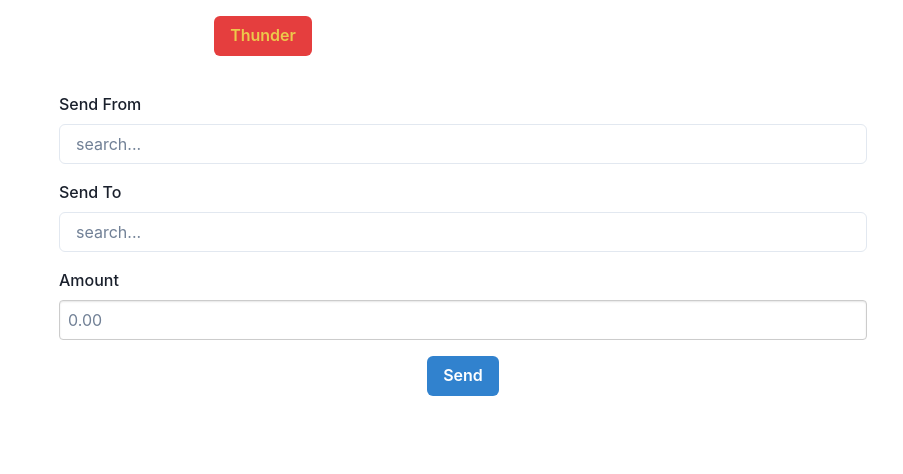
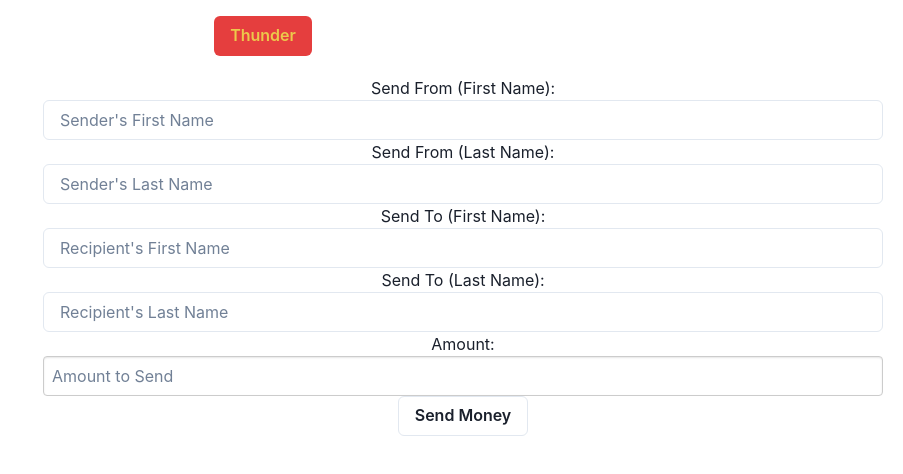
Before and after one commit to joshluismartin/Thunderbank, a React (Vite) app: page /Dashboard/SendMoney in a window 1280 px wide. Shown: the top 474 px of the page, without its empty margins (377-1280 px from the left). Built offline with nearby package versions, Linux system fonts and the light colour scheme; sample sign-in values are in the browser's storage.

Commit message:
fixed SendMoney

```diff
--- a/src/routes/Dashboard.jsx
+++ b/src/routes/Dashboard.jsx
@@ -57,7 +57,7 @@ export default function Dashboard() {
       <Button color='#ECC94B' colorScheme="red" onClick={onOpen}>
         Thunder
       </Button>
-      <Drawer placement={placement} onClose={onClose} isOpen={isOpen} size='md' colorScheme="red">
+      <Drawer placement={placement} onClose={onClose} isOpen={isOpen} size='sm' colorScheme="red">
         <DrawerContent>
           <DrawerBody>
             <div className="dashboard-container">
--- a/src/routes/DashboardChildren/SendMoney.jsx
+++ b/src/routes/DashboardChildren/SendMoney.jsx
@@ -1,98 +1,93 @@
-import React, { useState } from 'react';
-import {
-  Box,
-  Button,
-  Input,
-  FormControl,
-  FormLabel,
-  VStack,
-  useToast,
-} from '@chakra-ui/react';
+import React from "react";
+import { useForm } from "react-hook-form";
+import { Input, Button, useToast } from "@chakra-ui/react";
 
-const SendMoney = () => {
+export default function SendMoney() {
+  const { register, handleSubmit, formState: { errors }, reset } = useForm();
   const toast = useToast();
-  const [sendFrom, setSendFrom] = useState('');
-  const [sendTo, setSendTo] = useState('');
-  const [amount, setAmount] = useState('');
 
-  const handleSubmit = () => {
-    // Validate input
-    if (!sendFrom || !sendTo || !amount) {
+
+  const onSubmit = (data) => {
+    let users = JSON.parse(localStorage.getItem("users")) || [];
+
+    let sender = users.find(user =>
+      user.firstName === data.sendFromFirstName && user.lastName === data.sendFromLastName
+    );
+    let recipient = users.find(user =>
+      user.firstName === data.sendToFirstName && user.lastName === data.sendToLastName
+    );
+
+    // Convert amount to a number using parseFloat
+    let amountToSend = parseFloat(data.amount);
+
+    if (sender && recipient && parseFloat(sender.balance) >= amountToSend) {
+      // Update balances as numbers
+      sender.balance = parseFloat(sender.balance) - amountToSend;
+      recipient.balance = parseFloat(recipient.balance) + amountToSend;
+
+      localStorage.setItem("users", JSON.stringify(users));
+
       toast({
-        title: 'All fields are required.',
-        status: 'error',
-        duration: 2000,
+        title: "Transaction successful",
+        description: `Money sent from ${sender.firstName} to ${recipient.firstName}`,
+        status: "success",
+        duration: 3000,
         isClosable: true,
       });
-      return;
-    }
 
-    // Retrieve balances from localStorage
-    const senderBalance = localStorage.getItem(sendFrom);
-    const receiverBalance = localStorage.getItem(sendTo);
-
-    if (!senderBalance || parseFloat(senderBalance) < parseFloat(amount)) {
+      reset();
+    } else {
       toast({
-        title: 'Insufficient balance.',
-        status: 'error',
-        duration: 2000,
+        title: "Transaction failed",
+        description: "Please check the user names and balances",
+        status: "error",
+        duration: 3000,
         isClosable: true,
       });
-      return;
     }
-
-    // Update balances in localStorage
-    localStorage.setItem(sendFrom, (parseFloat(senderBalance) - parseFloat(amount)).toString());
-    localStorage.setItem(sendTo, (parseFloat(receiverBalance || 0) + parseFloat(amount)).toString());
-
-    // Success message
-    toast({
-      title: 'Money sent successfully!',
-      status: 'success',
-      duration: 2000,
-      isClosable: true,
-    });
-
-    // Reset fields
-    setSendFrom('');
-    setSendTo('');
-    setAmount('');
   };
 
   return (
-    <Box p={4}>
-      <VStack spacing={4}>
-        <FormControl id="sendFrom">
-          <FormLabel>Send From</FormLabel>
-          <Input
-            placeholder="search..."
-            value={sendFrom}
-            onChange={(e) => setSendFrom(e.target.value)}
-          />
-        </FormControl>
-        <FormControl id="sendTo">
-          <FormLabel>Send To</FormLabel>
-          <Input
-            placeholder="search..."
-            value={sendTo}
-            onChange={(e) => setSendTo(e.target.value)}
-          />
-        </FormControl>
-        <FormControl id="amount">
-          <FormLabel>Amount</FormLabel>
-          <Input
-            placeholder="0.00"
-            type="number"
-            value={amount}
-            onChange={(e) => setAmount(e.target.value)}
-          />
-        </FormControl>
-        <Button colorScheme="blue" onClick={handleSubmit}>
-          Send
+    <div>
+      <form onSubmit={handleSubmit(onSubmit)}>
+        <label>Send From (First Name): </label>
+        <Input
+          {...register("sendFromFirstName", { required: true })}
+          placeholder="Sender's First Name"
+        />
+
+        <label>Send From (Last Name): </label>
+        <Input
+          {...register("sendFromLastName", { required: true })}
+          placeholder="Sender's Last Name"
+        />
+
+        <label>Send To (First Name): </label>
+        <Input
+          {...register("sendToFirstName", { required: true })}
+          placeholder="Recipient's First Name"
+        />
+
+        <label>Send To (Last Name): </label>
+        <Input
+          {...register("sendToLastName", { required: true })}
+          placeholder="Recipient's Last Name"
+        />
+        <label>Amount: </label>
+        <Input
+          type="number"
+          {...register("amount", { required: true, min: 1 })}
+          placeholder="Amount to Send"
+        />
+
+        <Button
+          type="submit"
+          size="md"
+          variant="outline"
+        >
+          Send Money
         </Button>
-      </VStack>
-    </Box>
+      </form>
+    </div>
   );
-};
-
-export default SendMoney;
+}
```
Also changed, not shown: src/routes/DashboardChildren/Deposit.jsx (+5 -5 lines).
